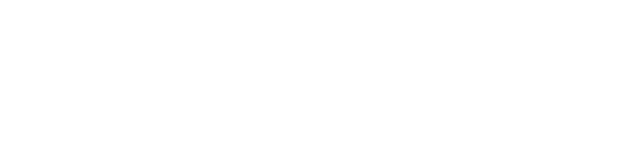
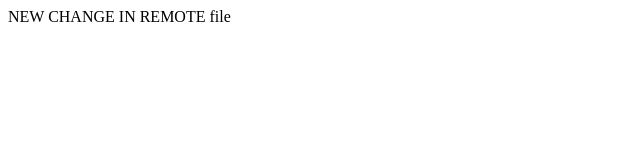
Before and after one commit to CristianDanutTudorache/test1, a plain HTML site: page dir2/index.html in a window 1280 px wide. Shown: the whole page, without its empty margins (0-640 px from the left). Drawn offline with Linux system fonts and the light colour scheme.

Commit message:
Update index.html

```diff
--- a/dir2/index.html
+++ b/dir2/index.html
@@ -5,6 +5,6 @@
     <title>Title</title>
 </head>
 <body>
-
+NEW CHANGE IN REMOTE file
 </body>
 </html>
```
